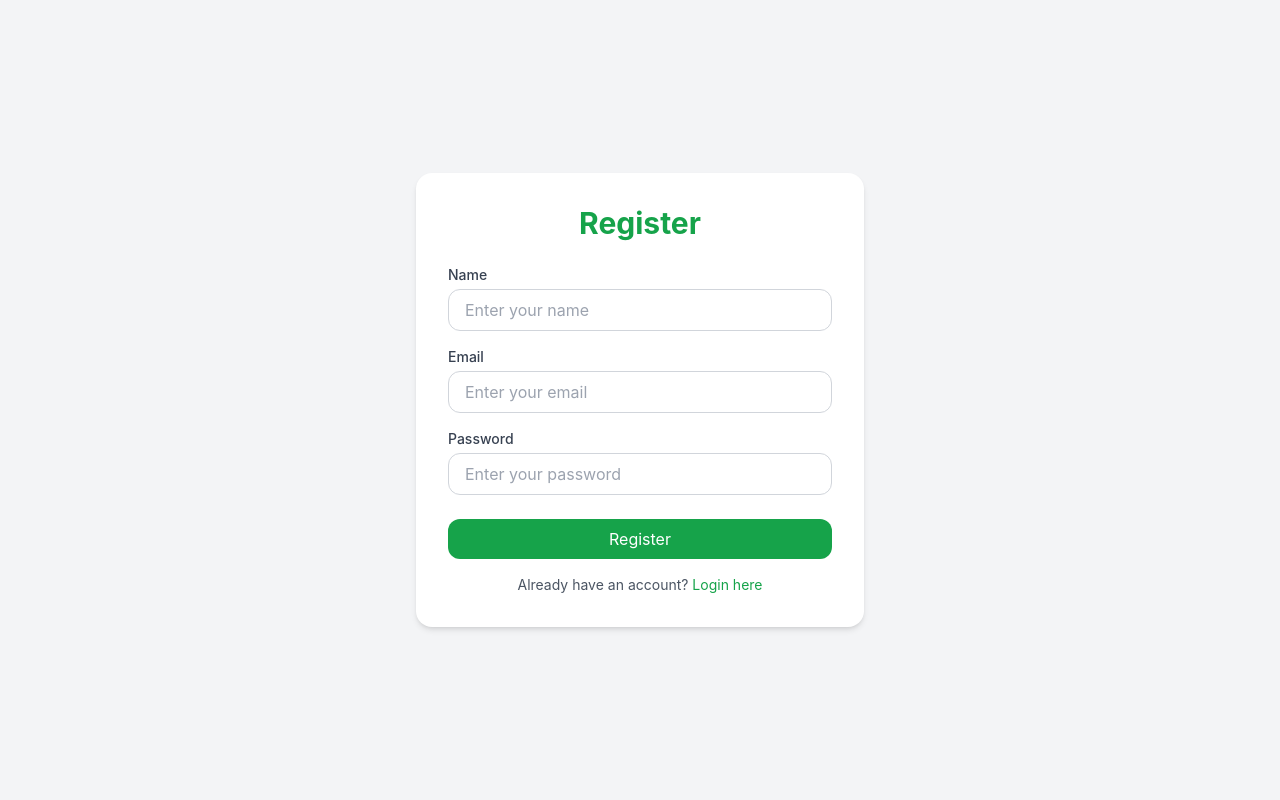
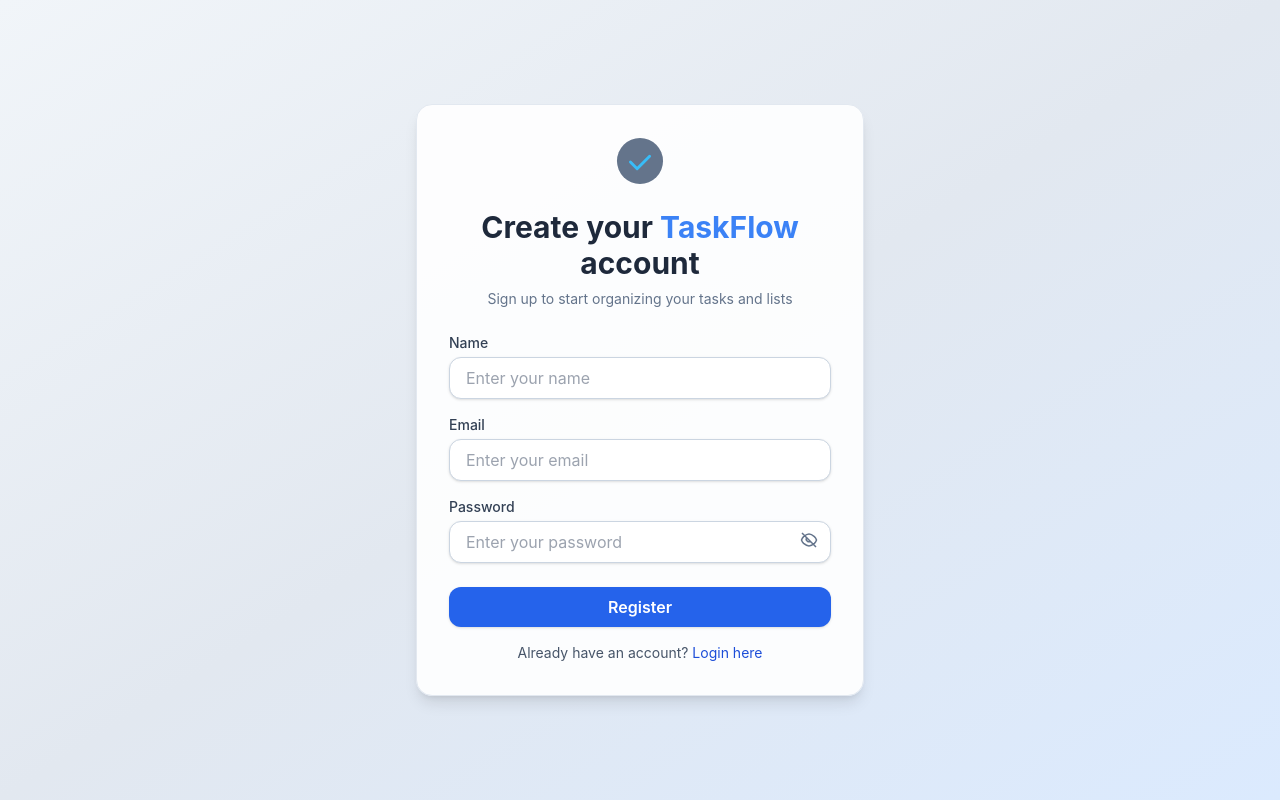
Before and after one commit to sunadi02/todo-app, a React (Create React App) app in the folder frontend/: page /register in a window 1280 px wide. Built offline with nearby package versions, Linux system fonts and the light colour scheme.

Commit message:
UI fixes: sidebar spacing & navbar adjustments

```diff
--- a/frontend/src/components/Sidebar.jsx
+++ b/frontend/src/components/Sidebar.jsx
@@ -6,7 +6,7 @@ import Todo from "../../src/todo.jpg";
 
 const MIN_WIDTH = 260;
 const MAX_WIDTH = 420;
-const DEFAULT_WIDTH = 280;
+const DEFAULT_WIDTH = 350;
 
 const Sidebar = ({
   filter,
@@ -153,7 +153,7 @@ const Sidebar = ({
       )}
 
       {/* App Header */}
-      <div className="flex items-center gap-3 mb-8">
+      <div className="flex items-center gap-3 mb-8 mt-12 ml-4">
         <img
           src={Todo}
           alt="TaskFlow Logo"
@@ -163,7 +163,7 @@ const Sidebar = ({
       </div>
 
       {/* Main Content */}
-      <div className="flex-1 overflow-y-auto">
+      <div className="flex-1 overflow-y-auto ml-4">
         <h2 className="text-xl font-bold mb-4 text-slate-700">My Lists</h2>
         <ul className="space-y-2 text-slate-700">
           <li
--- a/frontend/src/components/SidebarToggle.jsx
+++ b/frontend/src/components/SidebarToggle.jsx
@@ -5,7 +5,7 @@ const SidebarToggle = ({ isSidebarOpen, toggleSidebar }) => {
     <button
       onClick={toggleSidebar}
       className={`fixed z-50 top-6 ${
-        isSidebarOpen ? 'left-[19rem] mt-14' : 'left-6 mt-14'
+        isSidebarOpen ? 'left-[22rem] mt-14' : 'left-6 mt-14'
       } p-2 rounded-md bg-white shadow-md hover:bg-gray-100 transition-all duration-300`}
     >
       <Menu size={24} />
--- a/frontend/src/components/TaskDetailPanel.jsx
+++ b/frontend/src/components/TaskDetailPanel.jsx
@@ -7,13 +7,13 @@ const TaskDetailPanel = ({
   updateTaskField,
   handleDeleteTask,
   setShowPanel,
-  panelWidth = 400
+  panelWidth = 650
 }) => {
   if (!selectedTask) return null;
 
   return (
     <div
-      className="right-panel bg-slate-500/40 border-l border-slate-100 shadow-lg p-6 fixed right-0 top-0 h-full overflow-y-auto z-50 backdrop-blur"
+      className="right-panel bg-slate-800/50 border-l border-slate-100 shadow-lg p-6 fixed right-0 top-0 h-full overflow-y-auto z-50 backdrop-blur"
       style={{ width: panelWidth }}
     >
       {/* Resizer line */}
--- a/frontend/src/pages/Login.jsx
+++ b/frontend/src/pages/Login.jsx
@@ -29,42 +29,51 @@ export default function Login() {
   };
 
   return (
-    <div className="flex items-center justify-center min-h-screen bg-gray-100 px-4">
-      <div className="bg-white p-8 rounded-2xl shadow-md w-full max-w-md">
-        <h2 className="text-3xl font-bold text-center text-blue-600 mb-6">
-          Login
+    <div className="flex items-center justify-center min-h-screen bg-gradient-to-br from-slate-100 via-slate-200 to-blue-100 px-4">
+      <div className="bg-white/90 p-8 rounded-2xl shadow-lg w-full max-w-md border border-slate-200">
+        <div className="flex items-center justify-center mb-6">
+          <svg width="48" height="48" viewBox="0 0 100 100" fill="none">
+            <circle cx="50" cy="50" r="48" fill="#64748b" />
+            <path d="M30 52l14 14 26-26" stroke="#38bdf8" strokeWidth="6" strokeLinecap="round" strokeLinejoin="round" />
+          </svg>
+        </div>
+        <h2 className="text-3xl font-bold text-center text-slate-800 mb-2">
+          Welcome to <span className="text-blue-500">TaskFlow</span>
         </h2>
+        <p className="text-center text-slate-500 mb-6 text-sm">
+          Sign in to manage your tasks and lists
+        </p>
 
         {errMsg && (
-          <div className="bg-red-100 text-red-700 p-2 rounded mb-4 text-sm">
+          <div className="bg-red-100 text-red-700 p-2 rounded mb-4 text-sm text-center">
             {errMsg}
           </div>
         )}
 
         <form onSubmit={handleLogin}>
           <div className="mb-4">
-            <label className="block text-sm font-medium text-gray-700">
+            <label className="block text-sm font-medium text-slate-700">
               Email
             </label>
             <input
               type="email"
               value={email}
               onChange={(e) => setEmail(e.target.value)}
-              className="mt-1 w-full px-4 py-2 border border-gray-300 rounded-xl focus:outline-none focus:ring-2 focus:ring-blue-500"
+              className="mt-1 w-full px-4 py-2 border border-slate-300 rounded-xl focus:outline-none focus:ring-2 focus:ring-blue-400 bg-white shadow"
               placeholder="Enter your email"
               required
             />
           </div>
 
           <div className="mb-6">
-            <label className="block text-sm font-medium text-gray-700">
+            <label className="block text-sm font-medium text-slate-700">
               Password
             </label>
             <input
               type="password"
               value={password}
               onChange={(e) => setPassword(e.target.value)}
-              className="mt-1 w-full px-4 py-2 border border-gray-300 rounded-xl focus:outline-none focus:ring-2 focus:ring-blue-500"
+              className="mt-1 w-full px-4 py-2 border border-slate-300 rounded-xl focus:outline-none focus:ring-2 focus:ring-blue-400 bg-white shadow"
               placeholder="Enter your password"
               required
             />
@@ -72,15 +81,15 @@ export default function Login() {
 
           <button
             type="submit"
-            className="w-full bg-blue-600 text-white py-2 rounded-xl hover:bg-blue-700 transition"
+            className="w-full bg-blue-600 text-white py-2 rounded-xl shadow hover:bg-blue-700 transition font-semibold"
           >
             Log In
           </button>
         </form>
 
-        <p className="mt-4 text-center text-sm text-gray-600">
+        <p className="mt-4 text-center text-sm text-slate-600">
           Don't have an account?{" "}
-          <Link to="/register" className="text-blue-800 hover:underline">
+          <Link to="/register" className="text-blue-700 hover:underline">
             Register here
           </Link>
         </p>
--- a/frontend/src/pages/Register.jsx
+++ b/frontend/src/pages/Register.jsx
@@ -1,11 +1,20 @@
 import { useState } from "react";
 import { useNavigate, Link } from "react-router-dom";
 import axios from "axios";
+
+// You can use any icon library, here is a simple SVG for eye/eye-off
+const Eye = ({ open, ...props }) =>
+  open ? (
+    <svg {...props} viewBox="0 0 20 20" fill="none" className="w-5 h-5"><path d="M1.458 10C2.732 5.943 6.522 3 10 3c3.478 0 7.268 2.943 8.542 7-1.274 4.057-5.064 7-8.542 7-3.478 0-7.268-2.943-8.542-7z" stroke="#64748b" strokeWidth="1.5"/><circle cx="10" cy="10" r="3" stroke="#64748b" strokeWidth="1.5"/></svg>
+  ) : (
+    <svg {...props} viewBox="0 0 20 20" fill="none" className="w-5 h-5"><path d="M3 3l14 14M17.5 10c-.4 1.2-1.1 2.4-2.1 3.4C13.2 15.2 11.7 16 10 16c-1.7 0-3.2-.8-5.4-2.6C3.6 12.4 2.9 11.2 2.5 10c.4-1.2 1.1-2.4 2.1-3.4C6.8 4.8 8.3 4 10 4c1.7 0 3.2.8 5.4 2.6 1 .9 1.7 2.1 2.1 3.4z" stroke="#64748b" strokeWidth="1.5"/><path d="M7.5 7.5a3 3 0 004 4" stroke="#64748b" strokeWidth="1.5"/></svg>
+  );
 
 export default function Register() {
   const [name, setName] = useState("");
   const [email, setEmail] = useState("");
   const [password, setPassword] = useState("");
+  const [showPwd, setShowPwd] = useState(false);
   const [errMsg, setErrMsg] = useState("");
   const navigate = useNavigate();
 
@@ -31,72 +40,92 @@ export default function Register() {
   };
 
   return (
-    <div className="flex items-center justify-center min-h-screen bg-gray-100 px-4">
-      <div className="bg-white p-8 rounded-2xl shadow-md w-full max-w-md">
-        <h2 className="text-3xl font-bold text-center text-green-600 mb-6">
-          Register
+    <div className="flex items-center justify-center min-h-screen bg-gradient-to-br from-slate-100 via-slate-200 to-blue-100 px-4">
+      <div className="bg-white/90 p-8 rounded-2xl shadow-lg w-full max-w-md border border-slate-200">
+        <div className="flex items-center justify-center mb-6">
+          <svg width="48" height="48" viewBox="0 0 100 100" fill="none">
+            <circle cx="50" cy="50" r="48" fill="#64748b" />
+            <path d="M30 52l14 14 26-26" stroke="#38bdf8" strokeWidth="6" strokeLinecap="round" strokeLinejoin="round" />
+          </svg>
+        </div>
+        <h2 className="text-3xl font-bold text-center text-slate-800 mb-2">
+          Create your <span className="text-blue-500">TaskFlow</span> account
         </h2>
+        <p className="text-center text-slate-500 mb-6 text-sm">
+          Sign up to start organizing your tasks and lists
+        </p>
 
         {errMsg && (
-          <div className="bg-red-100 text-red-700 p-2 rounded mb-4 text-sm">
+          <div className="bg-red-100 text-red-700 p-2 rounded mb-4 text-sm text-center">
             {errMsg}
           </div>
         )}
 
         <form onSubmit={handleRegister}>
           <div className="mb-4">
-            <label className="block text-sm font-medium text-gray-700">
+            <label className="block text-sm font-medium text-slate-700">
               Name
             </label>
             <input
               type="text"
               value={name}
               onChange={(e) => setName(e.target.value)}
-              className="mt-1 w-full px-4 py-2 border border-gray-300 rounded-xl focus:outline-none focus:ring-2 focus:ring-green-500"
+              className="mt-1 w-full px-4 py-2 border border-slate-300 rounded-xl focus:outline-none focus:ring-2 focus:ring-blue-400 bg-white shadow"
               placeholder="Enter your name"
               required
             />
           </div>
 
           <div className="mb-4">
-            <label className="block text-sm font-medium text-gray-700">
+            <label className="block text-sm font-medium text-slate-700">
               Email
             </label>
             <input
               type="email"
               value={email}
               onChange={(e) => setEmail(e.target.value)}
-              className="mt-1 w-full px-4 py-2 border border-gray-300 rounded-xl focus:outline-none focus:ring-2 focus:ring-green-500"
+              className="mt-1 w-full px-4 py-2 border border-slate-300 rounded-xl focus:outline-none focus:ring-2 focus:ring-blue-400 bg-white shadow"
               placeholder="Enter your email"
               required
             />
           </div>
 
           <div className="mb-6">
-            <label className="block text-sm font-medium text-gray-700">
+            <label className="block text-sm font-medium text-slate-700">
               Password
             </label>
+            <div className="relative">
               <input
-              type="password"
+                type={showPwd ? "text" : "password"}
                 value={password}
                 onChange={(e) => setPassword(e.target.value)}
-              className="mt-1 w-full px-4 py-2 border border-gray-300 rounded-xl focus:outline-none focus:ring-2 focus:ring-green-500"
+                className="mt-1 w-full px-4 py-2 border border-slate-300 rounded-xl focus:outline-none focus:ring-2 focus:ring-blue-400 bg-white shadow pr-10"
                 placeholder="Enter your password"
                 required
               />
+              <button
+                type="button"
+                tabIndex={-1}
+                className="absolute right-3 top-1/2 -translate-y-1/2 text-slate-500"
+                onClick={() => setShowPwd((v) => !v)}
+                aria-label={showPwd ? "Hide password" : "Show password"}
+              >
+                <Eye open={showPwd} />
+              </button>
+            </div>
           </div>
 
           <button
             type="submit"
-            className="w-full bg-green-600 text-white py-2 rounded-xl hover:bg-green-700 transition"
+            className="w-full bg-blue-600 text-white py-2 rounded-xl shadow hover:bg-blue-700 transition font-semibold"
           >
             Register
           </button>
         </form>
 
-        <p className="mt-4 text-center text-sm text-gray-600">
+        <p className="mt-4 text-center text-sm text-slate-600">
           Already have an account?{" "}
-          <Link to="/" className="text-green-600 hover:underline">
+          <Link to="/" className="text-blue-700 hover:underline">
             Login here
           </Link>
         </p>
```
Also changed, not shown: frontend/src/components/TopNavbar.jsx (+4 -4 lines), frontend/src/pages/Dashboard.jsx (+58 -3 lines), frontend/src/pages/ListPage.jsx (+50 -11 lines). Lines whose indentation alone changed are shown as unchanged.
